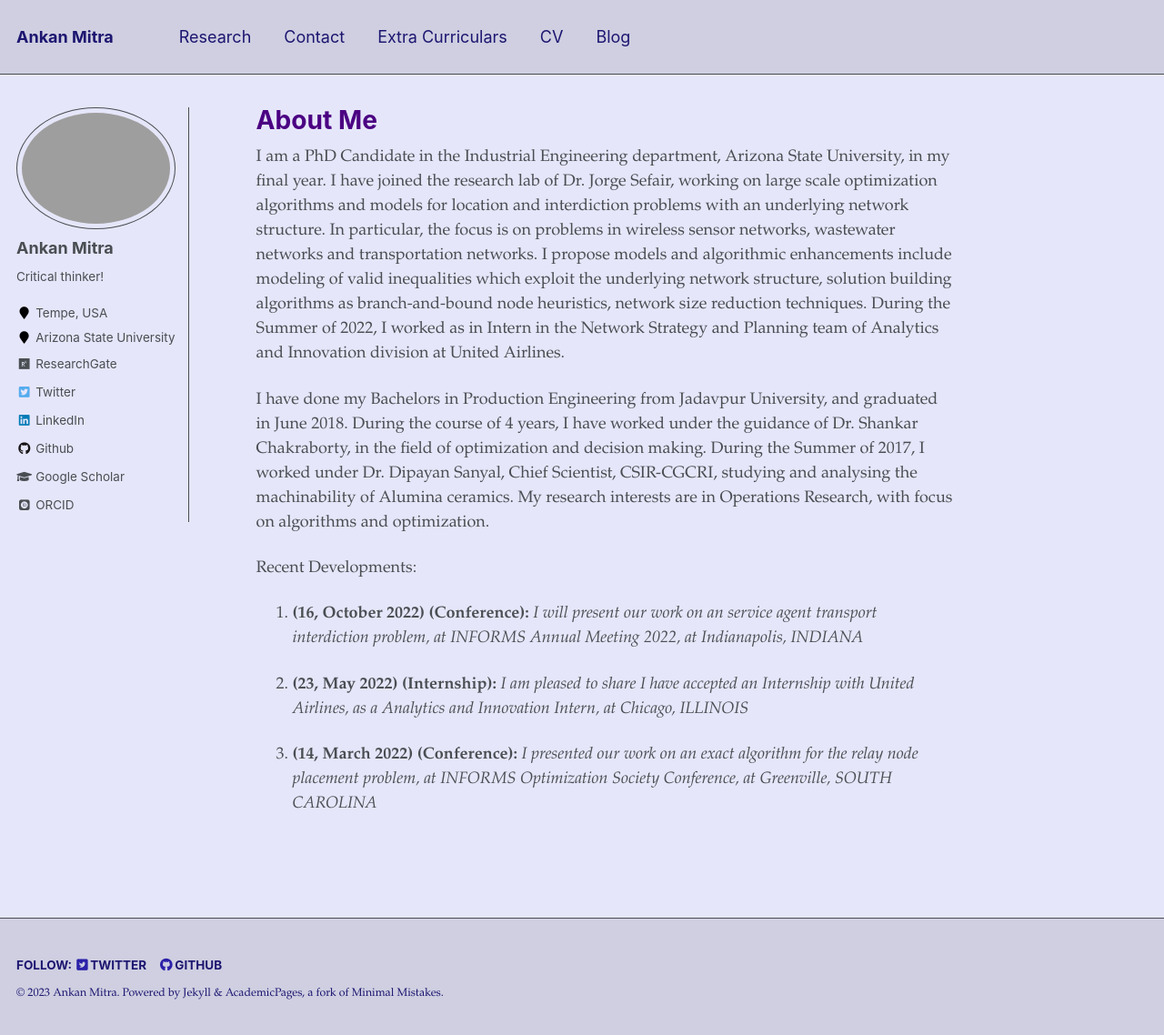
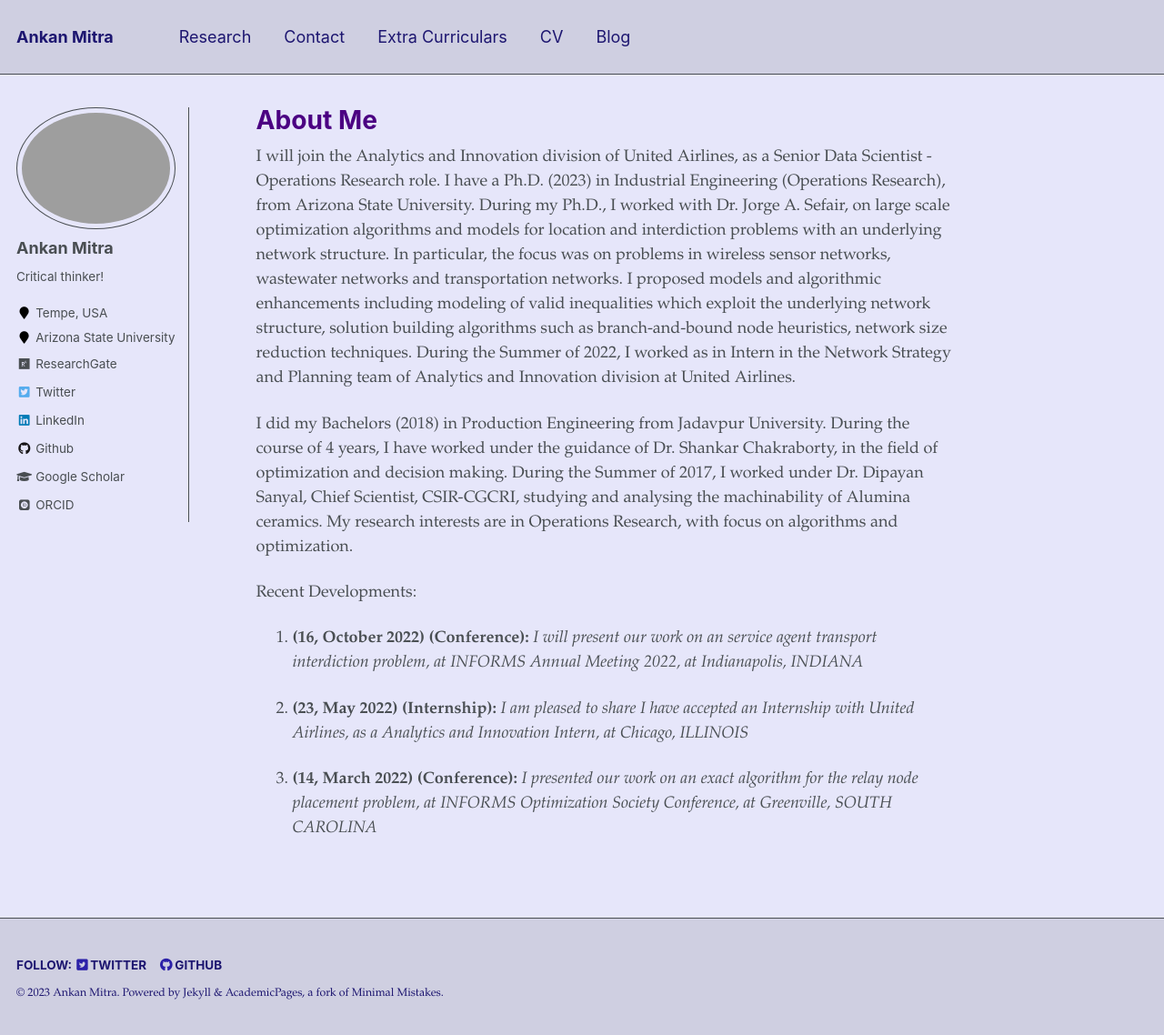
Before and after one commit to percyjackson9/percyjackson9.github.io, a Jekyll site: the page built from _pages/about.md, in a window 1280 px wide and 1138 px high. Shown: the whole window at 91% size. Built offline with Jekyll 4.4.1, drawn with Linux system fonts in a browser that asks for light colours; some web fonts are replaced.

```diff
--- a/_pages/about.md
+++ b/_pages/about.md
@@ -7,9 +7,9 @@
   - /about/
   - /about.html
 ---
-I am a PhD Candidate in the Industrial Engineering department, Arizona State University, in my final year. I have joined the research lab of Dr. Jorge Sefair, working on large scale optimization algorithms and models for location and interdiction problems with an underlying network structure. In particular, the focus is on problems in wireless sensor networks, wastewater networks and transportation networks. I propose models and algorithmic enhancements include modeling of valid inequalities which exploit the underlying network structure, solution building algorithms as branch-and-bound node heuristics, network size reduction techniques. During the Summer of 2022, I worked as in Intern in the Network Strategy and Planning team of Analytics and Innovation division at United Airlines.
+I will join the Analytics and Innovation division of United Airlines, as a Senior Data Scientist - Operations Research role. I have a Ph.D. (2023) in Industrial Engineering (Operations Research), from Arizona State University. During my Ph.D., I worked with Dr. Jorge A. Sefair, on large scale optimization algorithms and models for location and interdiction problems with an underlying network structure. In particular, the focus was on problems in wireless sensor networks, wastewater networks and transportation networks. I proposed models and algorithmic enhancements including modeling of valid inequalities which exploit the underlying network structure, solution building algorithms such as branch-and-bound node heuristics, network size reduction techniques. During the Summer of 2022, I worked as in Intern in the Network Strategy and Planning team of Analytics and Innovation division at United Airlines.
 
-I have done my Bachelors in Production Engineering from Jadavpur University, and graduated in June 2018. During the course of 4 years, I have worked under the guidance of Dr. Shankar Chakraborty, in the field of optimization and decision making. During the Summer of 2017, I worked under Dr. Dipayan Sanyal, Chief Scientist, CSIR-CGCRI, studying and analysing the machinability of Alumina ceramics. My research interests are in Operations Research, with focus on algorithms and optimization.
+I did my Bachelors (2018) in Production Engineering from Jadavpur University. During the course of 4 years, I have worked under the guidance of Dr. Shankar Chakraborty, in the field of optimization and decision making. During the Summer of 2017, I worked under Dr. Dipayan Sanyal, Chief Scientist, CSIR-CGCRI, studying and analysing the machinability of Alumina ceramics. My research interests are in Operations Research, with focus on algorithms and optimization.
 
 
 Recent Developments:
```
